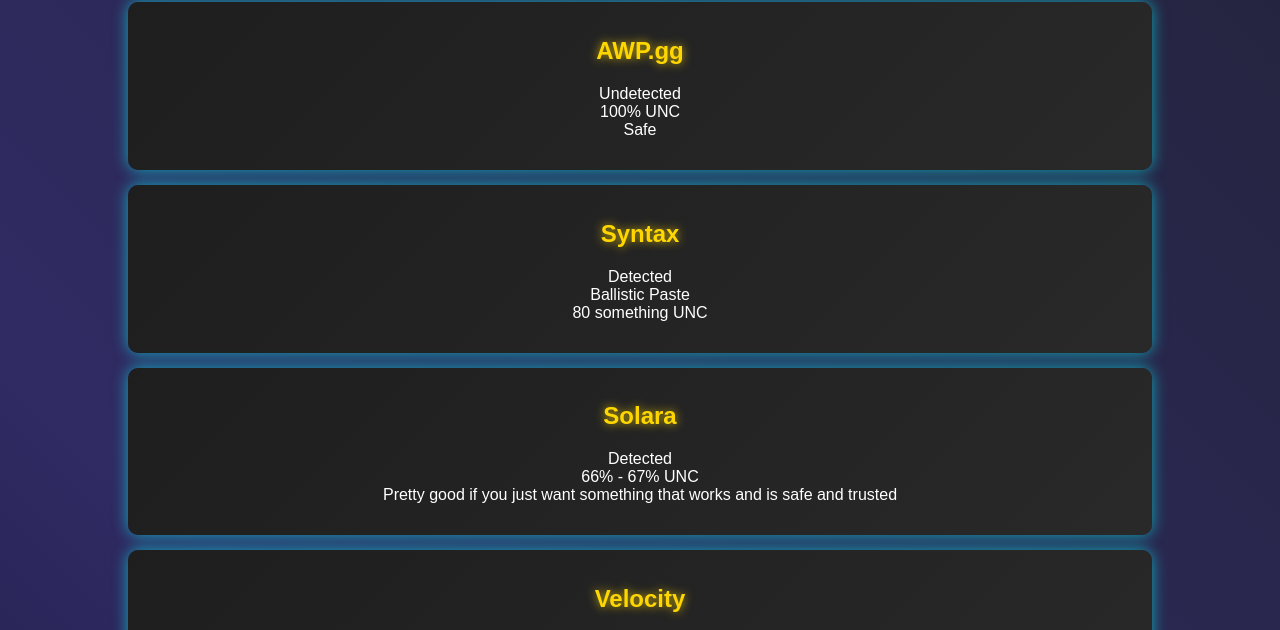
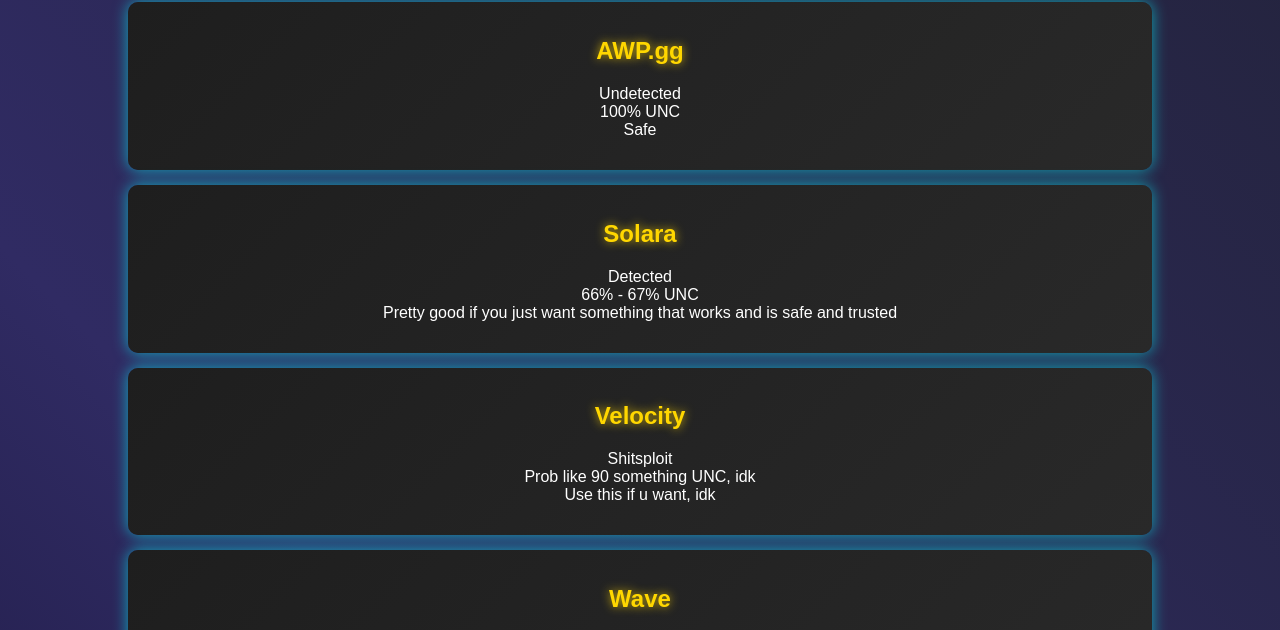
Before and after one commit to drixpyyy/executors, a plain HTML site: page index.html in a window 1280 px wide. Shown: the part 98-728 px from the top of the page. Drawn offline with Linux system fonts and the light colour scheme.

Commit message:
Update index.html

```diff
--- a/index.html
+++ b/index.html
@@ -58,7 +58,6 @@
     <div class="container">
         <h1>Executors</h1>
         <div class="executor"><h2>AWP.gg</h2><p>Undetected<br>100% UNC<br>Safe</p></div>
-        <div class="executor"><h2>Syntax</h2><p>Detected<br>Ballistic Paste<br>80 something UNC</p></div>
         <div class="executor"><h2>Solara</h2><p>Detected<br>66% - 67% UNC<br>Pretty good if you just want something that works and is safe and trusted</p></div>
         <div class="executor"><h2>Velocity</h2><p>Shitsploit<br>Prob like 90 something UNC, idk<br>Use this if u want, idk</p></div>
         <div class="executor"><h2>Wave</h2><p>ULTRA DETECTED<br>Detectedness is RIGHT in front of Cheat Engine<br>Super ass, don't use<br>100% UNC (shitsploit)</p></div>
```
